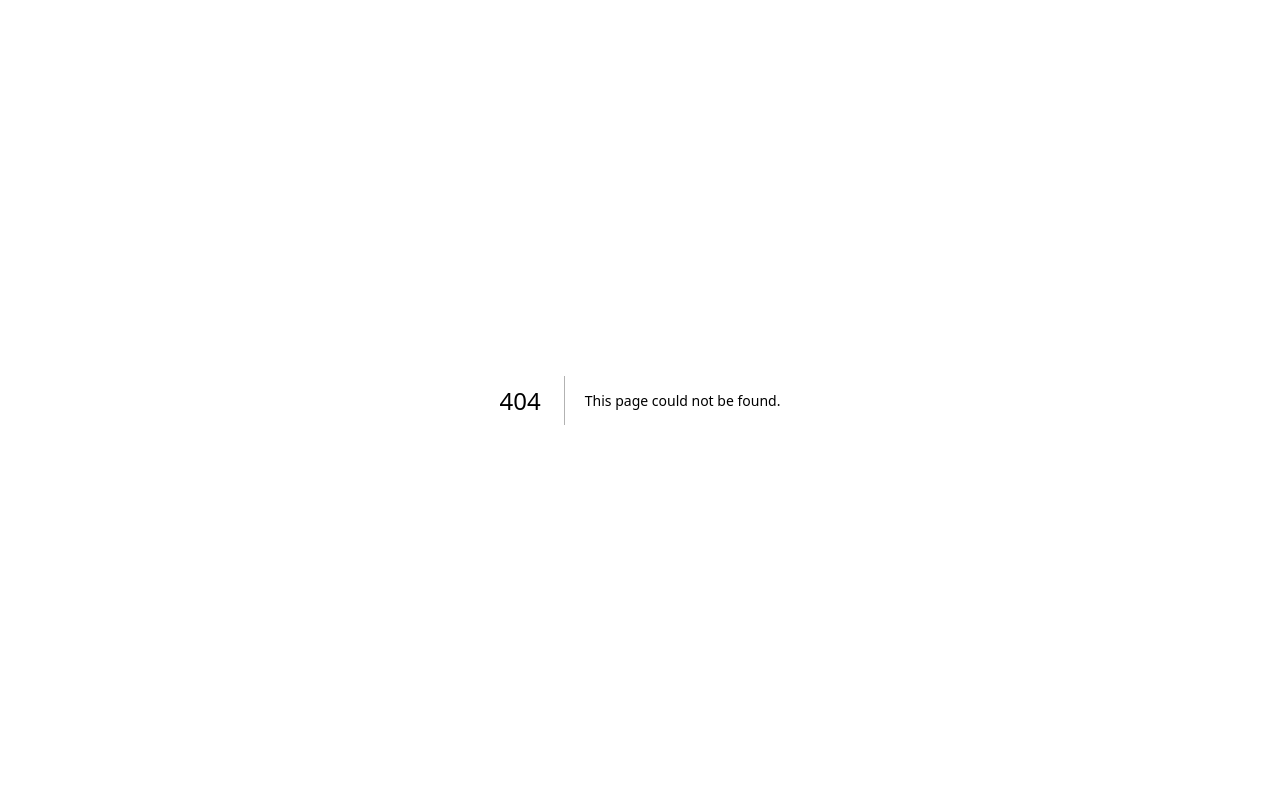
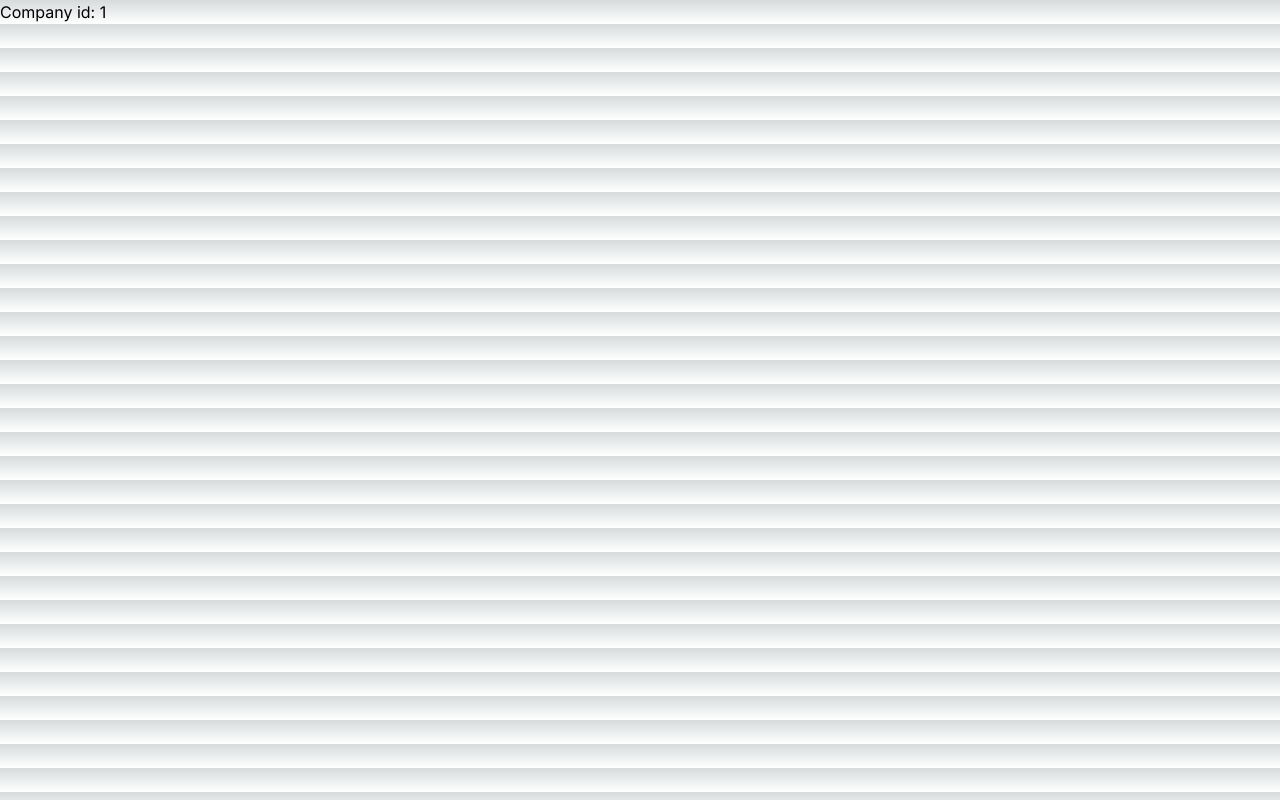
Before and after one commit to dinizgab/buildco-web, a Next.js app: page /company/1 in a window 1280 px wide. Before the commit this address had no page. Built offline with nearby package versions, Linux system fonts and the light colour scheme.

Commit message:
feat: setting up router

```diff
--- /dev/null
+++ b/src/app/company/[id]/page.tsx
@@ -0,0 +1,13 @@
+type Props = {
+    params: {
+        id: string
+    }
+}
+
+export default function CompanyPage({ params }: Props) {
+    return (
+        <div>
+            Company id: {params.id}
+        </div>
+    )
+}
--- /dev/null
+++ b/src/app/company/page.tsx
@@ -0,0 +1,7 @@
+export default function CompanyPage() {
+    return (
+        <div>
+            CompanyPage
+        </div>
+    )
+}
--- a/src/app/components/company_card.tsx
+++ b/src/app/components/company_card.tsx
@@ -1,15 +1,17 @@
 'use client'
+import Link from "next/link"
 import { Phone, At } from "@phosphor-icons/react"
 
 type CompanyCardProps = {
+    id: string
     name: string
     phone: string
     email: string
 }
 
-export default function CompanyCard({ name, phone, email }: CompanyCardProps) {
+export default function CompanyCard({id, name, phone, email }: CompanyCardProps) {
     return (
-        <div className="w-1/4 h-fit text-black bg-gray-300 rounded-2xl p-4 mb-4">
+        <Link href="/company/[id]" as={`/company/${id}`} className="flex flex-col w-1/4 h-fit text-black bg-gray-300 rounded-2xl p-4 mb-4 hover:bg-sky-700">
             <h1 className="mb-2 font-semibold text-3xl">{name}</h1>
             <div className="w-3/4 mb-2 flex flex-row items-center">
                 <At size={24}/>
@@ -19,6 +21,6 @@ export default function CompanyCard({ name, phone, email }: CompanyCardProps) {
                 <Phone size={24}/>
                 <p className="text-lg ml-2">{phone}</p>
             </div>
-        </div>
+        </Link>
     )
 }
--- a/src/app/page.tsx
+++ b/src/app/page.tsx
@@ -1,4 +1,3 @@
-import Image from "next/image";
 import CompanyCard from "./components/company_card";
 import Company from "./types/company";
 
@@ -7,13 +6,11 @@ export default async function Home() {
   const data = await response.json()
 
   return (
-    <main className="flex min-h-screen flex-col items-center justify-between p-24">
-      <div className="w-full relative flex flex-col place-items-center before:absolute before:h-[300px] before:w-full sm:before:w-[480px] before:-translate-x-1/2 before:rounded-full before:bg-gradient-radial before:from-white before:to-transparent before:blur-2xl before:content-[''] after:absolute after:-z-20 after:h-[180px] after:w-full sm:after:w-[240px] after:translate-x-1/3 after:bg-gradient-conic after:from-sky-200 after:via-blue-200 after:blur-2xl after:content-[''] before:dark:bg-gradient-to-br before:dark:from-transparent before:dark:to-blue-700 before:dark:opacity-10 after:dark:from-sky-900 after:dark:via-[#0141ff] after:dark:opacity-40 before:lg:h-[360px] z-[-1]">
+    <main className="flex min-h-screen flex-col items-center p-24">
         {
           // TODO - Fix phone return in backend (returning switched values with email)
-          data.map((company:any) => <CompanyCard key={company.id} name={company.name} phone={company.phone_number} email={company.email} />)
+          data.map((company:Company) => <CompanyCard key={company.id} id={company.id} name={company.name} phone={company.phone} email={company.email} />)
         }
-      </div>
     </main>
   );
 }
```
Also changed, not shown: src/app/types/company.tsx (line endings or trailing spaces).
